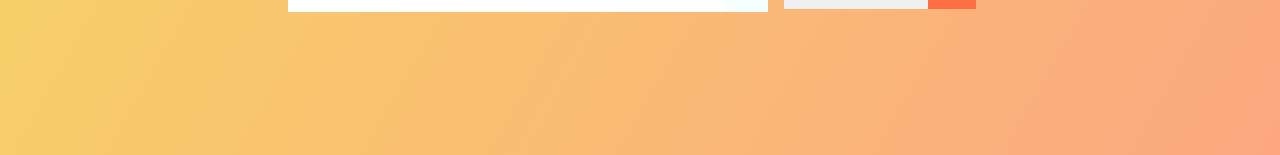
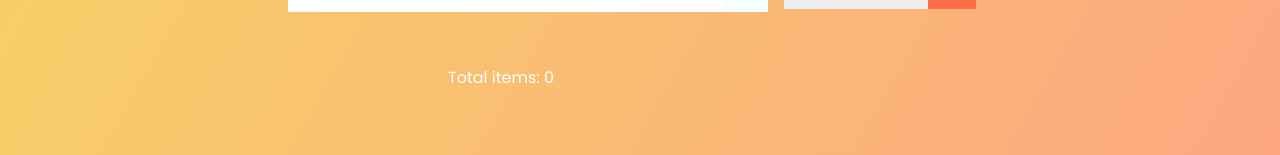
Before and after one commit to gimantha23/todo, a React (Create React App) app: page / in a window 1280 px wide. Shown: the part 255-410 px from the top of the page. Built offline with nearby package versions, Linux system fonts and the light colour scheme.

Commit message:
added items count

```diff
--- a/src/components/TodoList.js
+++ b/src/components/TodoList.js
@@ -15,6 +15,7 @@ const TodoList = ({ todos, setTodos, filteredTodos }) => {
               text={todo.text}
             />
         ))}
+        <p>Total items: {todos.length}</p>
       </ul>
     </div>
   );
```
Lines whose indentation alone changed are shown as unchanged.
